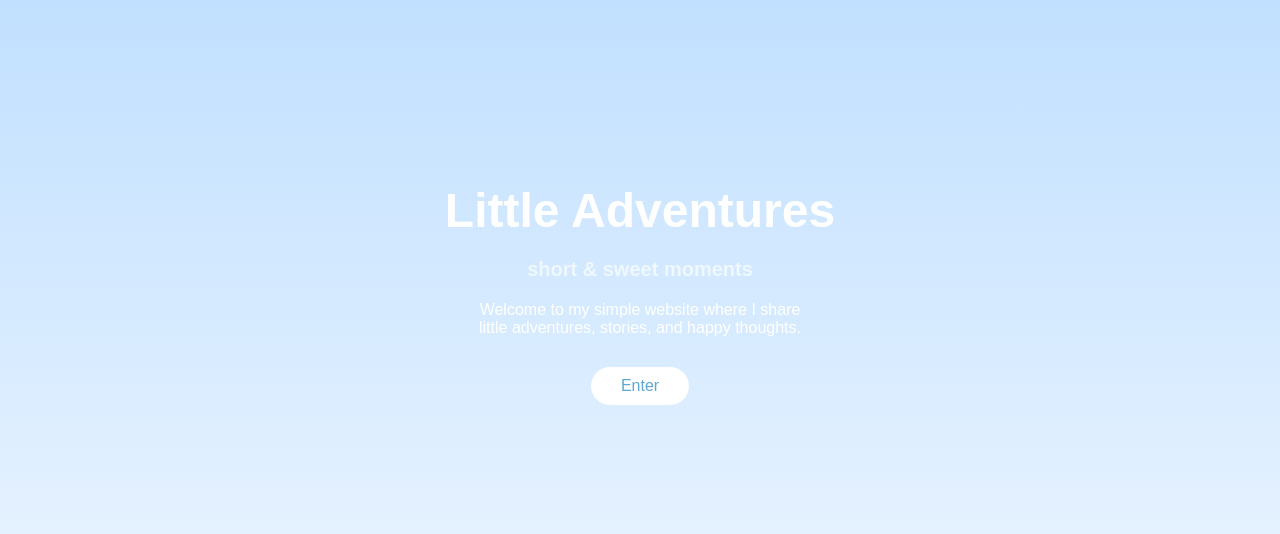
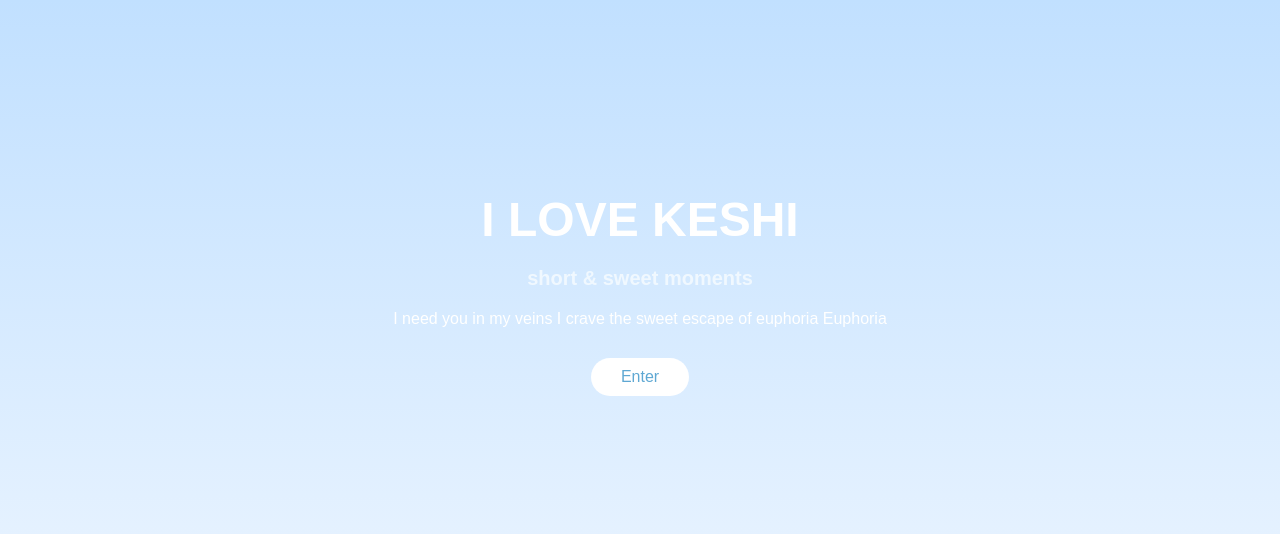
Before and after one commit to txehyngi/web-demo, a plain HTML site: page index.html in a window 1280 px wide. Shown: the part 122-656 px from the top of the page. Drawn offline with Linux system fonts and the light colour scheme.

Commit message:
Update index.html

```diff
--- a/index.html
+++ b/index.html
@@ -58,12 +58,13 @@
 <body>
 
   <div class="container">
-    <h1>Little Adventures</h1>
+    <h1>I LOVE KESHI</h1>
     <h3>short & sweet moments</h3>
 
     <p>
-      Welcome to my simple website where I share<br>
-      little adventures, stories, and happy thoughts.
+     I need you in my veins
+      I crave the sweet escape of euphoria
+      Euphoria
     </p>
 
     <button>Enter</button>
```
